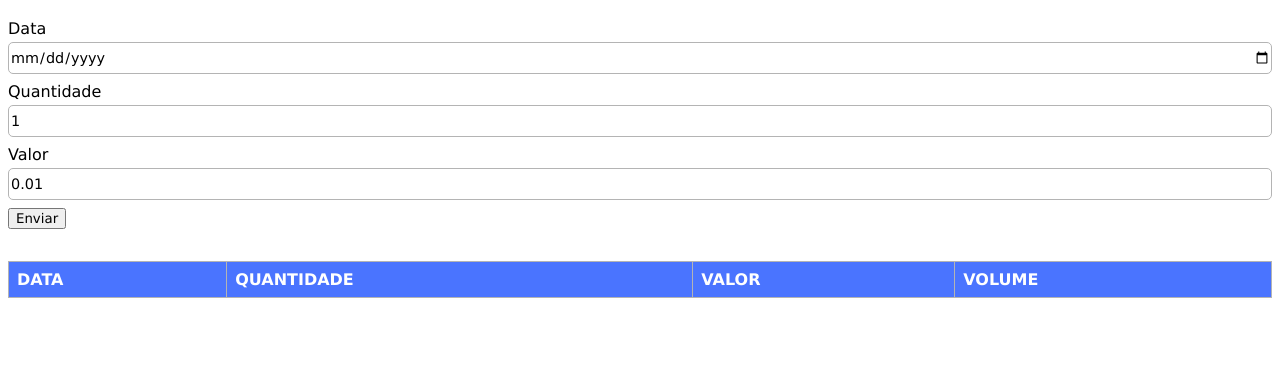
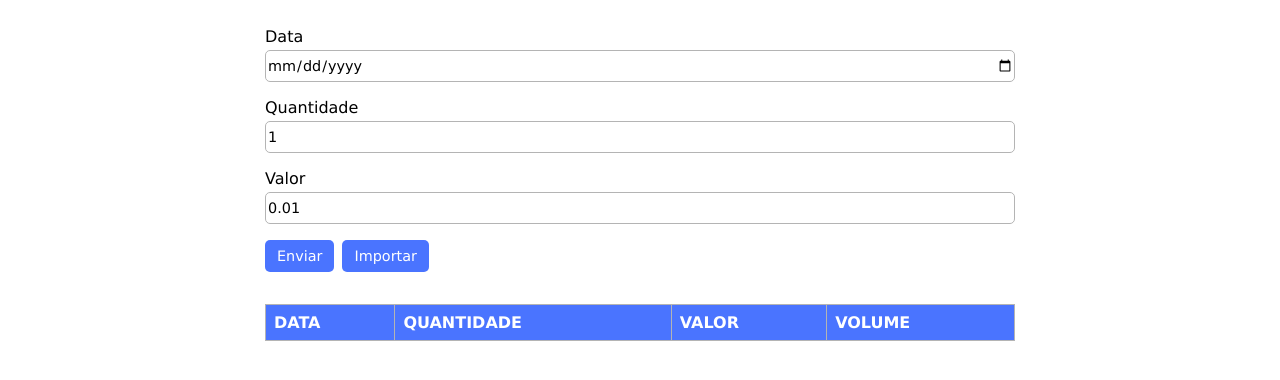
Before and after one commit to heitorlisboa/typescript-studies, a website with bundled scripts: page app/dist/index.html in a window 1280 px wide. Shown: the part 62-442 px from the top of the page. Built offline with nearby package versions, Linux system fonts and the light colour scheme.

Commit message:
Adicionei um novo botão e atualizei as classes

```diff
--- a/app/dist/index.html
+++ b/app/dist/index.html
@@ -10,9 +10,9 @@
   <body>
     <h1>Negociações</h1>
 
-    <div class="wrapper" id="mensagem-view"></div>
+    <div class="main-wrapper" id="mensagem-view"></div>
 
-    <form class="wrapper" data-form>
+    <form class="main-wrapper" data-form>
       <div class="field">
         <label for="data">Data</label>
         <input type="date" id="data" required />
@@ -35,10 +35,13 @@
         />
       </div>
 
-      <button type="submit" class="submit-button">Enviar</button>
+      <div class="row-wrapper">
+        <button type="submit" class="button">Enviar</button>
+        <button type="button" class="button" data-btn="import">Importar</button>
+      </div>
     </form>
 
-    <div class="wrapper" id="negociacoes-view"></div>
+    <div class="main-wrapper" id="negociacoes-view"></div>
 
     <script type="module" src="js/app.js"></script>
   </body>
```
